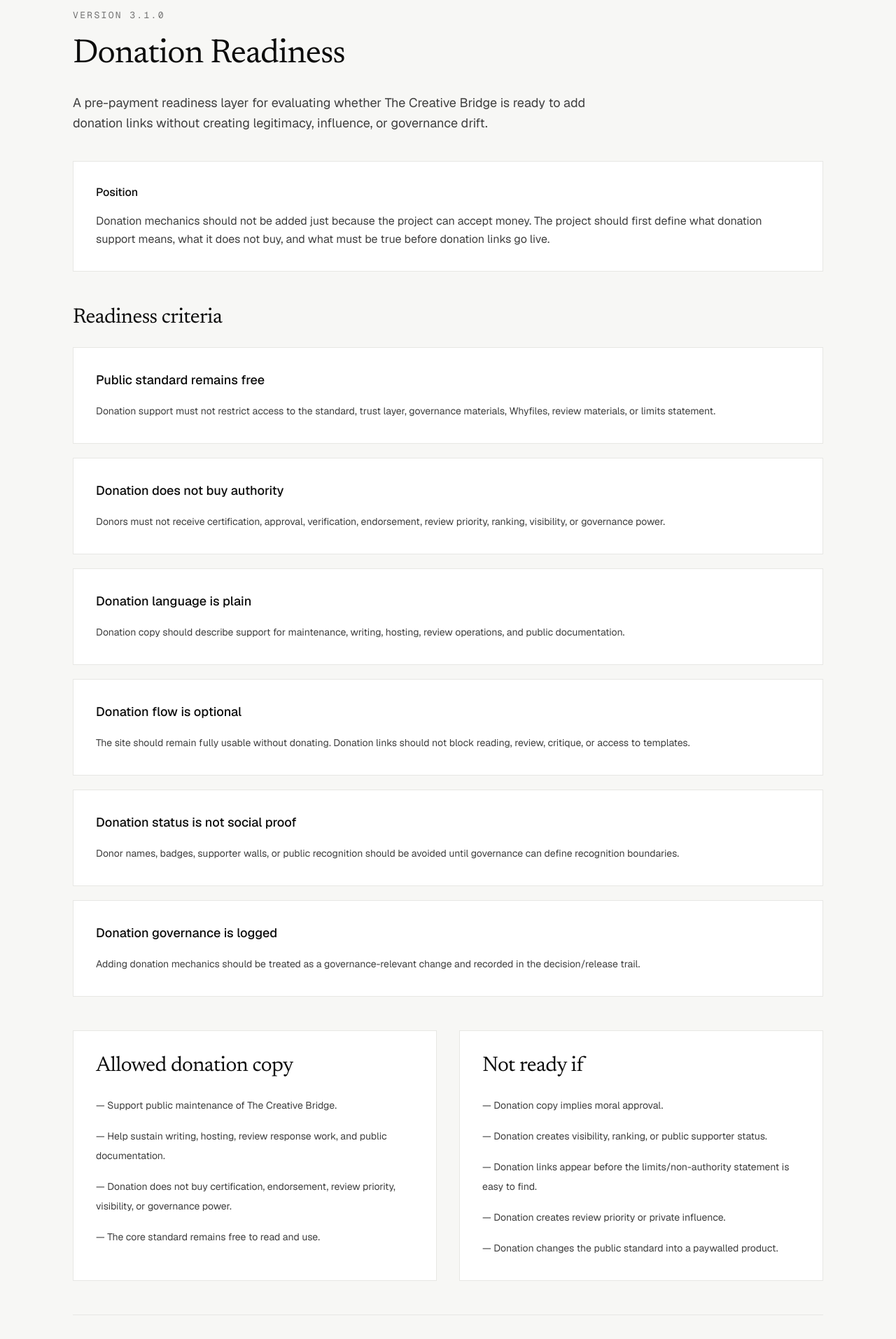
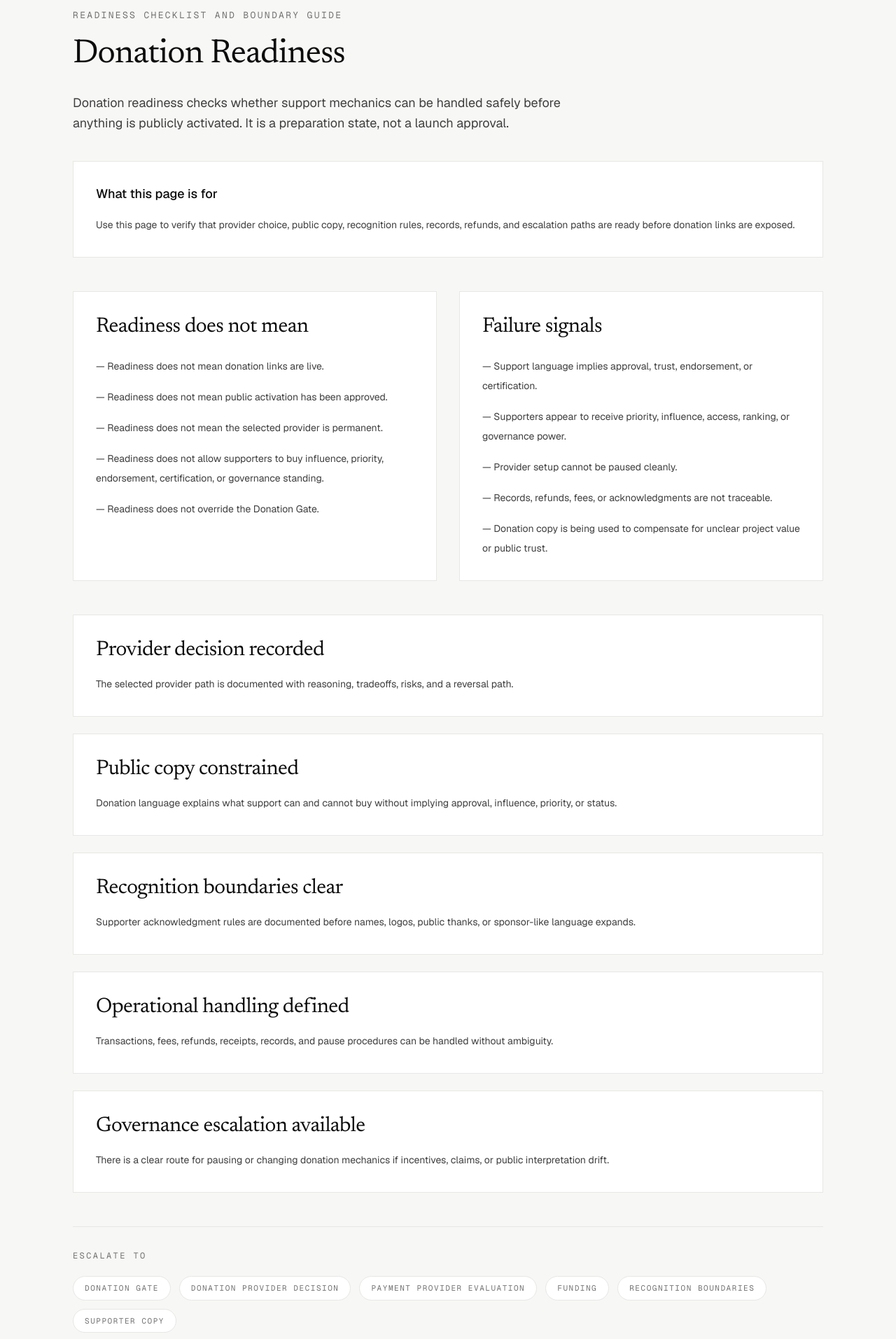
Before and after one commit to zacharymplace/creative-bridge, a Next.js app: page /donation-readiness in a window 1280 px wide. Shown: the part 100-2013 px from the top of the page at 70% size. Built offline with nearby package versions, Linux system fonts and the light colour scheme.

Commit message:
Refine donation readiness for readers

```diff
--- a/package.json
+++ b/package.json
@@ -1,6 +1,6 @@
 {
   "name": "creative-bridge",
-  "version": "3.45.0",
+  "version": "3.46.0",
   "private": true,
   "scripts": {
     "prebuild": "node scripts/sync-public-assets.mjs",
--- a/scripts/qa-static-export.mjs
+++ b/scripts/qa-static-export.mjs
@@ -104,6 +104,8 @@ const requiredFiles = [
   "docs/releases/v3.43.0.md",
   "docs/releases/v3.44.0.md",
   "docs/releases/v3.45.0.md",
+  "docs/releases/v3.46.0.md",
+  "docs/system/donation-readiness-reader-pass.md",
   "docs/system/donation-provider-decision-reader-pass.md",
   "docs/system/payment-provider-evaluation-reader-pass.md",
   "docs/system/neighborhood-chorus-project-reader-pass.md",
--- a/scripts/sync-public-assets.mjs
+++ b/scripts/sync-public-assets.mjs
@@ -96,6 +96,8 @@ const markdownFiles = [
   "releases/v3.43.0.md",
   "releases/v3.44.0.md",
   "releases/v3.45.0.md",
+  "releases/v3.46.0.md",
+  "system/donation-readiness-reader-pass.md",
   "system/donation-provider-decision-reader-pass.md",
   "system/payment-provider-evaluation-reader-pass.md",
   "system/neighborhood-chorus-project-reader-pass.md",
--- a/src/app/donation-readiness/page.tsx
+++ b/src/app/donation-readiness/page.tsx
@@ -1,83 +1,143 @@
-import { donationReadiness } from "@/content/donation-readiness/donation-readiness";
+import Link from "next/link";
+
+const readinessDoesNotMean = [
+  "Readiness does not mean donation links are live.",
+  "Readiness does not mean public activation has been approved.",
+  "Readiness does not mean the selected provider is permanent.",
+  "Readiness does not allow supporters to buy influence, priority, endorsement, certification, or governance standing.",
+  "Readiness does not override the Donation Gate.",
+];
+
+const readinessConditions = [
+  {
+    title: "Provider decision recorded",
+    description:
+      "The selected provider path is documented with reasoning, tradeoffs, risks, and a reversal path.",
+  },
+  {
+    title: "Public copy constrained",
+    description:
+      "Donation language explains what support can and cannot buy without implying approval, influence, priority, or status.",
+  },
+  {
+    title: "Recognition boundaries clear",
+    description:
+      "Supporter acknowledgment rules are documented before names, logos, public thanks, or sponsor-like language expands.",
+  },
+  {
+    title: "Operational handling defined",
+    description:
+      "Transactions, fees, refunds, receipts, records, and pause procedures can be handled without ambiguity.",
+  },
+  {
+    title: "Governance escalation available",
+    description:
+      "There is a clear route for pausing or changing donation mechanics if incentives, claims, or public interpretation drift.",
+  },
+];
+
+const failureSignals = [
+  "Support language implies approval, trust, endorsement, or certification.",
+  "Supporters appear to receive priority, influence, access, ranking, or governance power.",
+  "Provider setup cannot be paused cleanly.",
+  "Records, refunds, fees, or acknowledgments are not traceable.",
+  "Donation copy is being used to compensate for unclear project value or public trust.",
+];
+
+const escalationPaths = [
+  { label: "Donation Gate", href: "/donation-gate" },
+  { label: "Donation Provider Decision", href: "/donation-provider-decision" },
+  { label: "Payment Provider Evaluation", href: "/payment-provider-evaluation" },
+  { label: "Funding", href: "/funding" },
+  { label: "Recognition Boundaries", href: "/recognition-boundaries" },
+  { label: "Supporter Copy", href: "/supporter-copy" },
+];
 
 export default function DonationReadinessPage() {
   return (
     <main>
       <section className="cb-container cb-section-y">
         <p className="font-mono text-[13px] uppercase tracking-[0.18em] text-[var(--cb-muted)]">
-          Version {donationReadiness.version}
+          Readiness checklist and boundary guide
         </p>
 
         <h1 className="cb-display mt-4 max-w-4xl text-4xl tracking-tight text-[var(--cb-ink)] sm:text-5xl sm:leading-tight">
-          {donationReadiness.title}
+          Donation Readiness
         </h1>
 
         <p className="mt-6 max-w-3xl text-lg leading-relaxed text-[var(--cb-body)]">
-          {donationReadiness.summary}
+          Donation readiness checks whether support mechanics can be handled
+          safely before anything is publicly activated. It is a preparation
+          state, not a launch approval.
         </p>
 
-        <div className="mt-10 border border-[var(--cb-border)] bg-[var(--cb-surface)] p-6 sm:p-8">
-          <h2 className="text-base font-medium text-[var(--cb-ink)]">
-            Position
+        <section className="mt-10 border border-[var(--cb-border)] bg-[var(--cb-surface)] p-6 sm:p-8">
+          <h2 className="text-lg font-medium text-[var(--cb-ink)]">
+            What this page is for
           </h2>
-          <p className="mt-4 text-base leading-relaxed text-[var(--cb-body)]">
-            {donationReadiness.position}
+          <p className="mt-4 text-sm leading-7 text-[var(--cb-body)]">
+            Use this page to verify that provider choice, public copy,
+            recognition rules, records, refunds, and escalation paths are ready
+            before donation links are exposed.
           </p>
-        </div>
-
-        <section className="mt-12">
-          <h2 className="cb-display text-3xl text-[var(--cb-ink)]">
-            Readiness criteria
-          </h2>
-
-          <div className="mt-6 grid gap-5">
-            {donationReadiness.readinessCriteria.map((item) => (
-              <article
-                key={item.title}
-                className="border border-[var(--cb-border)] bg-[var(--cb-surface)] p-6 sm:p-8"
-              >
-                <h3 className="text-lg font-medium text-[var(--cb-ink)]">
-                  {item.title}
-                </h3>
-                <p className="mt-4 text-sm leading-7 text-[var(--cb-body)]">
-                  {item.body}
-                </p>
-              </article>
-            ))}
-          </div>
         </section>
 
         <section className="mt-12 grid gap-8 lg:grid-cols-2">
-          <div className="border border-[var(--cb-border)] bg-[var(--cb-surface)] p-6 sm:p-8">
+          <article className="border border-[var(--cb-border)] bg-[var(--cb-surface)] p-6 sm:p-8">
             <h2 className="cb-display text-3xl text-[var(--cb-ink)]">
-              Allowed donation copy
+              Readiness does not mean
             </h2>
             <ul className="mt-6 space-y-4 text-sm leading-7 text-[var(--cb-body)]">
-              {donationReadiness.allowedCopy.map((item) => (
+              {readinessDoesNotMean.map((item) => (
                 <li key={item}>— {item}</li>
               ))}
             </ul>
-          </div>
+          </article>
 
-          <div className="border border-[var(--cb-border)] bg-[var(--cb-surface)] p-6 sm:p-8">
+          <article className="border border-[var(--cb-border)] bg-[var(--cb-surface)] p-6 sm:p-8">
             <h2 className="cb-display text-3xl text-[var(--cb-ink)]">
-              Not ready if
+              Failure signals
             </h2>
             <ul className="mt-6 space-y-4 text-sm leading-7 text-[var(--cb-body)]">
-              {donationReadiness.notReadyIf.map((item) => (
+              {failureSignals.map((item) => (
                 <li key={item}>— {item}</li>
               ))}
             </ul>
-          </div>
+          </article>
+        </section>
+
+        <section className="mt-12 grid gap-6">
+          {readinessConditions.map((item) => (
+            <article
+              key={item.title}
+              className="border border-[var(--cb-border)] bg-[var(--cb-surface)] p-6 sm:p-8"
+            >
+              <h2 className="cb-display text-3xl text-[var(--cb-ink)]">
+                {item.title}
+              </h2>
+              <p className="mt-4 text-sm leading-7 text-[var(--cb-body)]">
+                {item.description}
+              </p>
+            </article>
+          ))}
         </section>
 
         <section className="mt-12 border-t border-[var(--cb-border)] pt-8">
           <h2 className="font-mono text-[12px] uppercase tracking-[0.2em] text-[var(--cb-muted)]">
-            Future decision
+            Escalate to
           </h2>
-          <p className="mt-4 max-w-3xl text-sm leading-7 text-[var(--cb-body)]">
-            {donationReadiness.futureDecision}
-          </p>
+
+          <div className="mt-5 flex flex-wrap gap-3">
+            {escalationPaths.map((item) => (
+              <Link
+                key={item.href}
+                href={item.href}
+                className="rounded-full border border-[var(--cb-border)] bg-white px-4 py-2 font-mono text-[11px] uppercase tracking-[0.14em] text-[var(--cb-muted)] underline-offset-4 hover:underline"
+              >
+                {item.label}
+              </Link>
+            ))}
+          </div>
         </section>
       </section>
     </main>
```
Also changed, not shown: 2 other files (tests, documents, lock files or other folders).
